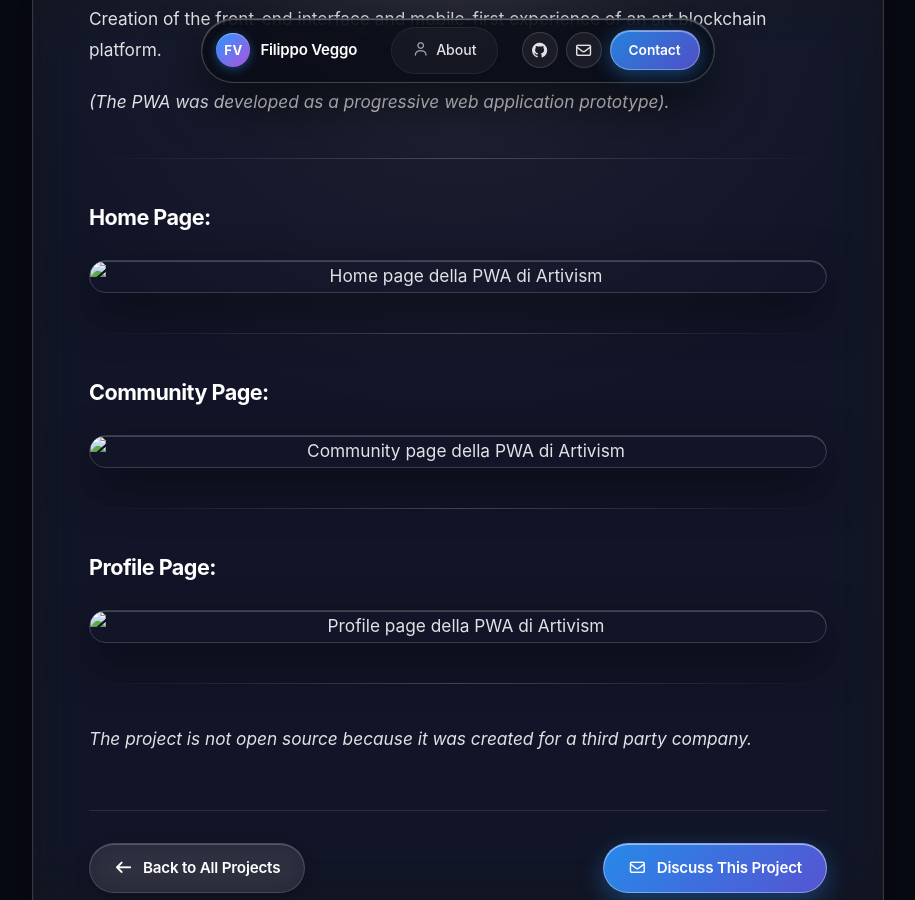
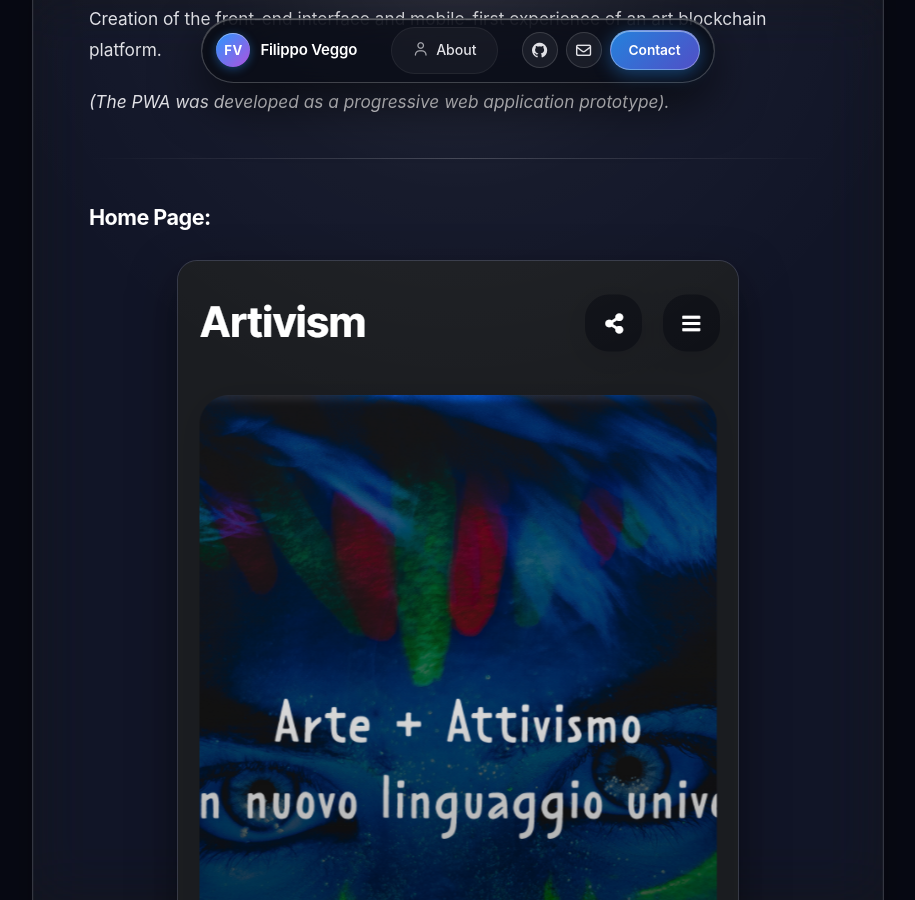
Before and after one commit to filippoveggo/filippoveggo.github.io, a Jekyll site: the page built from _posts/2020-08-16-artivism-PWA.markdown, in a window 1280 px wide and 900 px high, scrolled down 598 px. Shown: the whole window, without its empty margins (182-1097 px from the left). Built offline with Jekyll 4.4.1, drawn with Linux system fonts in a browser that asks for light colours.

Commit message:
feat(security): localize hotlinked Imgur media

```diff
--- a/_posts/2019-11-07-stem_project.markdown
+++ b/_posts/2019-11-07-stem_project.markdown
@@ -8,7 +8,7 @@ categories: HTML CSS Javascript JQuery
 
 Sito web fatto per il progetto 'STEM' anno scolastico 2017/2018 da Riccardo Calligaro e Filippo Veggo.
 
-<div align="center"><img src="https://i.imgur.com/fyuKV43.png" alt="Home page del sito stem"></div>
+<div align="center"><img src="{{ "/images/stem/home.png" | relative_url }}" alt="Home page del sito stem"></div>
 
 Link to GitHub project [here][Link-GitHub].
 
--- a/_posts/2020-08-16-artivism-PWA.markdown
+++ b/_posts/2020-08-16-artivism-PWA.markdown
@@ -13,17 +13,17 @@ Creation of the front-end interface and mobile-first experience of an art blockc
 ----
 
 ### Home Page:
-<div align="center"><img src="https://i.imgur.com/PEn7ETs.png" alt="Home page della PWA di Artivism"></div>
+<div align="center"><img src="{{ "/images/Artivism/home.png" | relative_url }}" alt="Home page della PWA di Artivism"></div>
 
 ----
 
 ### Community Page:
-<div align="center"><img src="https://i.imgur.com/7geKlBe.png" alt="Community page della PWA di Artivism"></div>
+<div align="center"><img src="{{ "/images/Artivism/community.png" | relative_url }}" alt="Community page della PWA di Artivism"></div>
 
 ----
 
 ### Profile Page:
-<div align="center"><img src="https://i.imgur.com/i7HPAm8.png" alt="Profile page della PWA di Artivism"></div>
+<div align="center"><img src="{{ "/images/Artivism/profile.png" | relative_url }}" alt="Profile page della PWA di Artivism"></div>
 
 ----
 
```
Also changed, not shown: tests/task-6.test.js (added, +30 -0 lines), images/Artivism/community.png (added), images/Artivism/home.png (added), images/Artivism/profile.png (added), images/stem/home.png (added).
